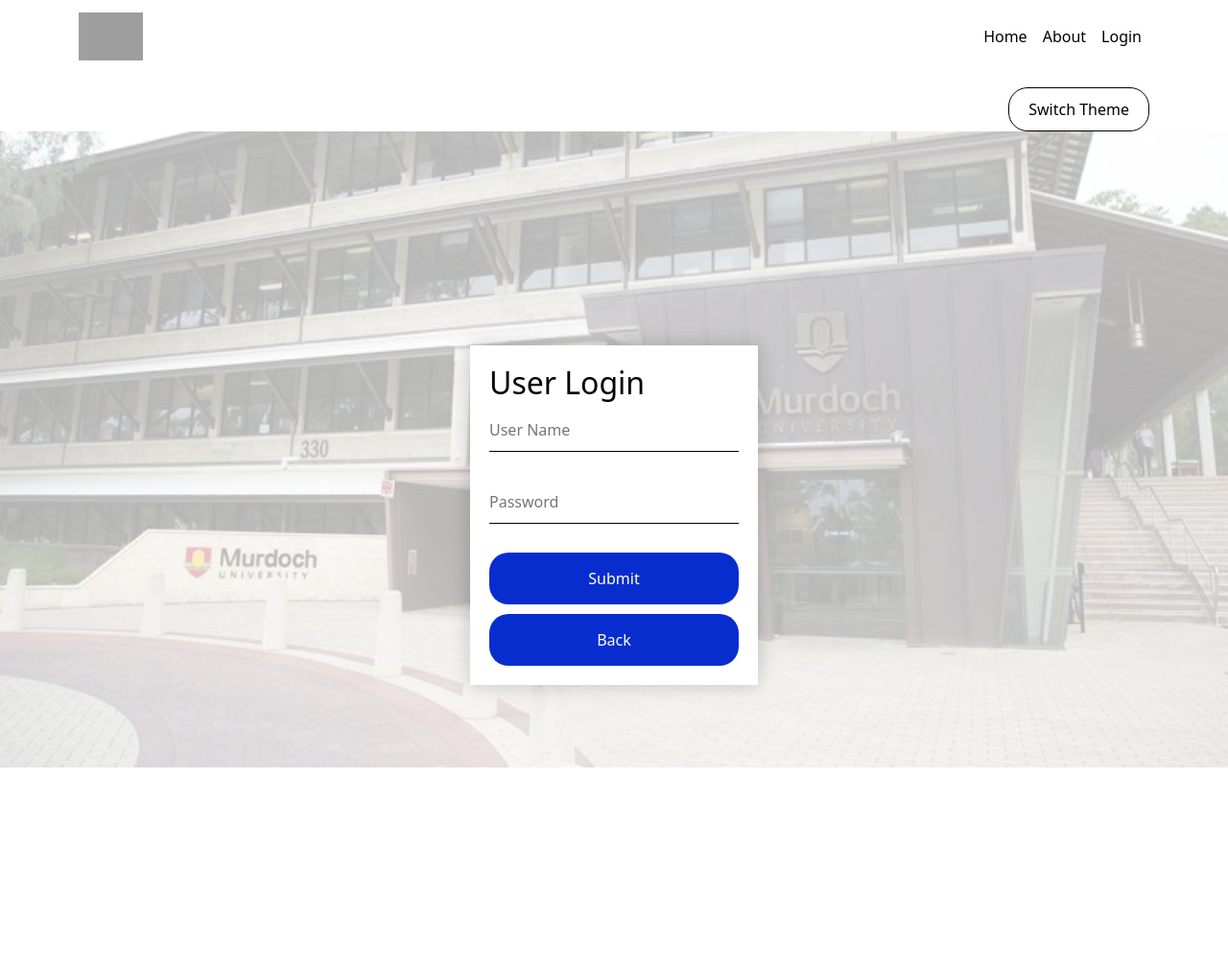
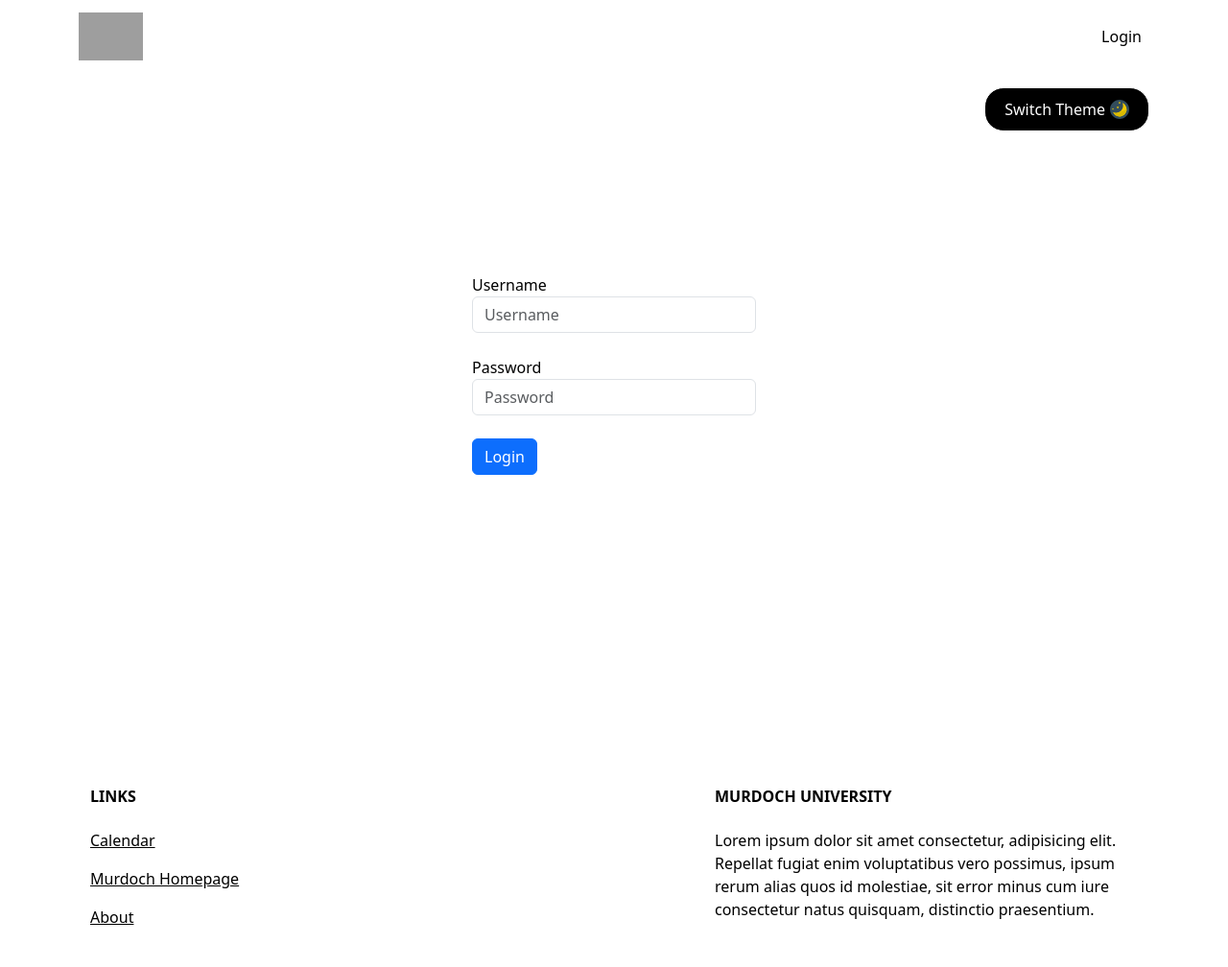
Before and after one commit to Pudding134/MUCal, a PHP site: page /login.php in a window 1280 px wide. Shown: the whole page at 96% size. Before the commit the page ends 800 px from the top, so only its background shows below. Run offline with PHP 8.4, Linux system fonts and the light colour scheme; grey boxes are pictures that could not be loaded.

Commit message:
Adapting pages to current design, addition of footer elements, and something just for fun

```diff
--- a/assets/login.css
+++ /dev/null
@@ -1,125 +0,0 @@
-.login_content {
-    min-height: 100svh;
-    display: flex;
-    align-items: center;
-    justify-content: center;
-    position: relative;
-}
-
-.login_content::before {
-    content: "";
-    position: absolute;
-    top: 0;
-    bottom: 0;
-    left: 0;
-    right: 0;
-    background-image: url("/assets/murdoch_background.jpeg");
-    background-repeat: no-repeat;
-    background-position: center;
-    background-attachment: fixed;
-    background-size: cover;
-    opacity: 0.3;
-}
-
-.login-box {
-    background: #ffffff;
-    padding: 20px;
-    width: 80%;
-    max-width: 300px;
-    min-height: 200px;
-    box-shadow: 0px 0px 20px 0px rgba(0,0,0,0.2);
-    box-sizing: border-box;
-    z-index: 1;
-  }
-
-  .user-box {
-    position: relative;
-  }
-
-  .user-box input{
-    width: 100%;
-    padding: 10px 0;
-    font-size: 16px;
-    margin-bottom: 30px;
-    border: none;
-    outline: none;
-    background: none;
-    border-bottom: 1px solid #000;
-  }
-
-  .user-box input:hover{
-    cursor: crosshair;
-    color: red;
-  }
-
-  .user-box select{
-    width: 100%;
-    padding: 10px 0;
-    font-size: 16px;
-    margin-bottom: 30px;
-    border: none;
-    outline: none;
-    background: none;
-    border-bottom: 1px solid #000;
-  }
-
-  .user-box select:hover {
-    cursor: crosshair;
-    color: red;
-  }
-
-  .login-box a {
-    padding: 10px 20px;
-    text-align: center;
-    text-decoration: none;
-    display: inline-block;
-  }
-
-  .login-box button {
-    padding: 15px 32px;
-    text-align: center;
-    border: none;
-    background: #082dcf;
-    color: #fff;
-    text-decoration: none;
-    display: inline-block;
-    cursor: crosshair;
-    border-radius: 20px;
-    width: 100%
-  }
-
-  .login-box button:hover {
-    background-color: #45a049;
-    color: white;
-  }
-
-  .back-btn {
-    padding: 15px 32px;
-    text-align: center;
-    border: none;
-    background-color: #4CAF50;
-    color: white;
-    text-decoration: none;
-    display: inline-block;
-    cursor: crosshair;
-    border-radius: 20px;
-    width: 100%;
-    margin-top: 10px;
-  }
-
-  .back-btn:hover {
-    background-color: #45a049;
-    color: white;
-  }
-
-  .account_content {
-    min-height: 100svh;
-    display: flex;
-    align-items: center;
-    justify-content: center;
-    position: relative;
-}
-
-#username:read-only {
-  background-color: lightgrey /* Choose the specific shade of grey you prefer */
-}
--- a/assets/styles.css
+++ b/assets/styles.css
@@ -4,6 +4,7 @@
     --primary-color-cal: white;
     --secondary-color-cal: black;
     --list-calendar-hover-cal: #f8f8ff;
+    --icon-switcher: url('/assets/moon.svg');;
 }
 
 .dark-theme
@@ -11,6 +12,7 @@
     --primary-color-cal: black;
     --secondary-color-cal: white;
     --list-calendar-hover-cal:#222;
+    --icon-switcher: url('/assets/sun.svg');;
 }
 
 body
@@ -100,18 +102,39 @@ body
 
 .theme-switcher button
 {
-    background: var(--primary-color-cal);
-    color: var(--secondary-color-cal);
-    border: 1px solid var(--secondary-color-cal);
+    background: var(--secondary-color-cal);
+    color: var(--primary-color-cal);
+    border: 1px solid var(--primary-color-cal);
     padding: 10px 20px;
     border-radius: 20px;
+    display: flex;
+    align-items: center;
+    justify-content: center;
+
+}
+
+.theme-switcher button .button-svg
+{
+    color: var(--primary-color-cal);
+    background-image: var(--icon-switcher);
+    background-repeat: no-repeat;
+    background-size: 20px;
+    background-position: right center;
+
+    padding-left: 25px;
+    height: 100%;
+    display: inline-block;
+    width: 20px;
+    position: relative;
 }
 
 .theme-switcher button:hover
 {
-    background: var(--secondary-color-cal);
-    color: var(--primary-color-cal);
+    background: var(--primary-color-cal);
+    color: var(--secondary-color-cal);
+    border: 1px solid var(--secondary-color-cal);
 }
+
 
 .fc .fc-list-event:hover td
 {
@@ -123,7 +146,23 @@ body
     margin-bottom: 15px;
 }
 
-.calendar-event-title
+.calendar-event-title, .login-box-title
 {
     padding-top: 20px;
 }
+
+.user-login, .add-calendar-event, .login-box
+{
+    min-height: 65svh;
+}
+
+.user-login form
+{
+    margin: 50% 0;
+}
+
+.container .row
+{
+    display: flex;
+    justify-content: space-between;
+}
--- a/footer.php
+++ b/footer.php
@@ -1,12 +1,34 @@
-<footer>
+<footer class=" text-center text-lg-start">
+
+  <section class="container">
     <div class="container">
-        <div class="left">
+      <div class="row mt-3">
+        <div class="col-md-2 col-lg-2 col-xl-2 mb-4">
+            <h6 class="text-uppercase fw-bold mb-4">
+                Links
+            </h6>
+            <p>
+                <a href="index.php" class="text-reset">Calendar</a>
+            </p>
+            <p>
+                <a href="https://www.murdoch.edu.au/" class="text-reset">Murdoch Homepage</a>
+            </p>
+            <p>
+                <a href="#" class="text-reset">About</a>
+            </p>
+        </div>
+        <div class="col-md-5 col-lg-5 col-xl-5 mb-4">
+            <h6 class="text-uppercase fw-bold mb-4">
+                Murdoch University
+            </h6>
+            <p>
+                Lorem ipsum dolor sit amet consectetur, adipisicing elit. Repellat fugiat enim voluptatibus vero possimus, ipsum rerum alias quos id molestiae, sit error minus cum iure consectetur natus quisquam, distinctio praesentium.
+            </p>
+        </div>
+      </div>
 
-        </div>
-        <div class="right">
-
-        </div>
     </div>
+  </section>
 </footer>
 
 <script src="assets/bootstrap/bootstrap.js"></script>
--- a/header.php
+++ b/header.php
@@ -2,19 +2,7 @@
     session_start();
 
     include 'db_connection.php';
-    $accessRights = '';
-
-    if (isset($_SESSION['username']))
-    {
-        $username = $_SESSION['username'];
-        $accessSql = "SELECT * FROM user WHERE username = '$username'";
-        $accessResult = $conn->query($accessSql);
-
-        if ($accessResult->num_rows > 0) {
-            $accessRow = $accessResult->fetch_assoc();
-            $accessRights = strval($accessRow['AccessRightsID']);
-        }
-    }
+    include 'check-access-rights.php';
 ?>
 <!DOCTYPE html>
 <html lang="en">
@@ -30,7 +18,7 @@
 <body>
     <nav class="navbar navbar-expand-md">
         <div class="container">
-            <a href="https://www.murdoch.edu.au/currentstudents#menu" class="navbar-brand">
+            <a href="/" class="navbar-brand">
                 <img src="assets/university_logo.png" alt="">
             </a>
             <button class="navbar-toggler" data-bs-toggle="collapse" data-bs-target="#nav" aria-controls="nav" aria-label="Expand Navigation">
@@ -38,8 +26,6 @@
             </button>
             <div class="collapse navbar-collapse" id="nav">
                 <ul class="navbar-nav">
-                    <li class="nav-item"><a href="index.php" class="nav-link">Home</a></li>
-                    <li class="nav-item"><a href="" class="nav-link">About</a></li>
                     <?php
                      if($accessRights == '1')
                      {
@@ -49,8 +35,7 @@
                     ?>
                     <?php
                         if(isset($_SESSION['username'])) {
-                            echo '<li class="nav-item"><a href="user_setting.php" class="nav-link">User Setting (' . $_SESSION['username'] . ')</a></li>';
-
+                            echo '<li class="nav-item"><a href="user_setting.php" class="nav-link">Account Settings</li>';
                             echo '<li class="nav-item"><a href="logout.php" class="nav-link">Logout (' . $_SESSION['username'] . ')</a></li>';
                         } else {
                             echo '<li class="nav-item"><a href="login.php" class="nav-link">Login</a></li>';
@@ -61,5 +46,8 @@
         </div>
     </nav>
     <div class="container theme-switcher">
-        <button class="theme-toggle">Switch Theme</button>
+        <button class="theme-toggle">
+            Switch Theme
+            <i class="button-svg"></i>
+        </button>
     </div>
--- a/login.php
+++ b/login.php
@@ -2,34 +2,17 @@
     include 'header.php';
 ?>
 
-
-<!DOCTYPE html>
-<html lang="en">
-<head>
-    <meta charset="UTF-8">
-    <meta http-equiv="X-UA-Compatible" content="IE=edge">
-    <meta name="viewport" content="width=device-width, initial-scale=1.0">
-    <title>Administrator Login Page</title>
-    <link rel="stylesheet" href="assets/login.css">
-
-</head>
-<body class="login_page">
-  <div class="login_content">
-      <div class="login-box">
-        <h2>User Login</h2>
-        <form action="process_login.php" method="post">
-          <div class="user-box">
-            <input type="text" name="username" required placeholder="User Name">
-          </div>
-          <div class="user-box">
-            <input type="password" name="password" required placeholder="Password">
-          </div>
-
-          <button type="submit">Submit</button>
-        </form>
-        <button onclick="location.href='index.php'" class="back-btn">Back</button>
-      </div>
-  </div>
+  <div class="container login-box user-login col-md-3">
+            <form action="process_login.php" method="post">
+                <label for="username">Username</label>
+                <input type="text" class="form-control" name="username" id="username" placeholder="Username" required>
+            <br>
+                <label for="password">Password</label>
+                <input type="password" class="form-control" id="password" name="password" placeholder="Password" required>
+            <br>
+                <button type="submit" class="btn btn-primary" value="Submit">Login</button>
+            </form>
+    </div>
 
     <script>
       var urlParams = new URLSearchParams(window.location.search);
@@ -39,12 +22,11 @@
           }
         } else if(urlParams.has('success')) {
         if(urlParams.get('success') === 'loginSuccess') {
-          alert('Login successfully!');
           window.location.href = 'index.php';
         }
       }
     </script>
 
-  </body>
-
-</html>
+<?php
+include 'footer.php';
+?>
```
Also changed, not shown: accountCreate.php (+20 -40 lines), user_setting.php (+18 -41 lines), assets/moon.svg (added), assets/sun.svg (added).
